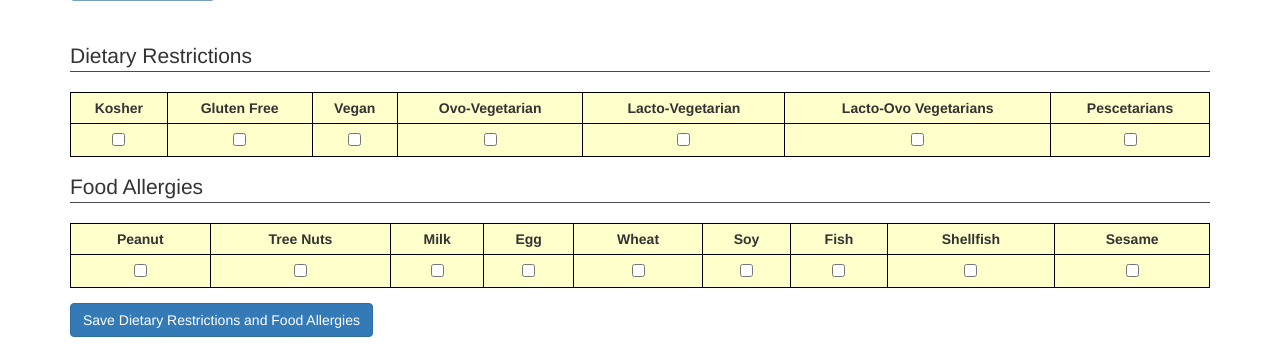
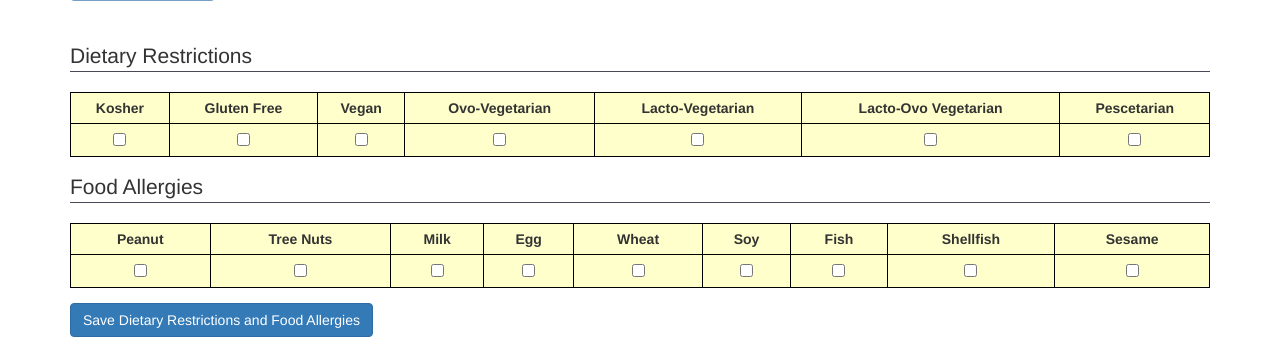
Before and after one commit to TimothyBramlett/361ProjectBGroup7, a Flask app: template templates/ben_console.html in a window 1280 px wide. Shown: the part 262-625 px from the top of the page. Run offline with Flask 2, Linux system fonts and the light colour scheme; the template is opened without the code that fills it, so the values that code supplies are empty; parts of the project's set-up code (start-up, migrations or seed data) failed here and were passed over; some libraries are stand-ins or nearby versions.

Commit message:
Very minor update to user prefs wording.

```diff
--- a/app.py
+++ b/app.py
@@ -743,7 +743,6 @@ class SavePreferences(Resource):
             ben_id = crsr.fetchone()
             if ben_id is None:
                 ben_id = -1
-            print("ben_id=" + str(ben_id[0]))
 
             kosh = flask.request.form['kosh']
             glut = flask.request.form['glut']
@@ -765,11 +764,8 @@ class SavePreferences(Resource):
             query = 'UPDATE preferences SET '
             query += 'kosh=?, glut=?, vegan=?, ovoveg=?, lactoveg=?, lactoovoveg=?, pesc=?, '
             query += 'peanut=?, tree=?, milk=?, egg=?, wheat=?, soy=?, fish=?, shellfish=?, sesame=? WHERE ben_id=?'
-            #print(query)
             crsr.execute(query, (kosh, glut, vegan, ovoveg, lactoveg, lactoovoveg, pesc, peanut, tree, milk, egg, wheat, soy, fish, shellfish, sesame, ben_id[0]))
-            #crsr.execute('UPDATE preferences SET kosh=1 WHERE ben_id=1')
             cnxn.commit()
-            #print(crsr.fetchall())
             cnxn.close()
             return 'success!', 200
         else:
--- a/templates/ben_console.html
+++ b/templates/ben_console.html
@@ -53,8 +53,8 @@
               <th>Vegan</th>
               <th>Ovo-Vegetarian</th>
               <th>Lacto-Vegetarian</th>
-              <th>Lacto-Ovo Vegetarians</th>
-              <th>Pescetarians</th>
+              <th>Lacto-Ovo Vegetarian</th>
+              <th>Pescetarian</th>
             </tr>
           </thead>
           <tbody>
```
